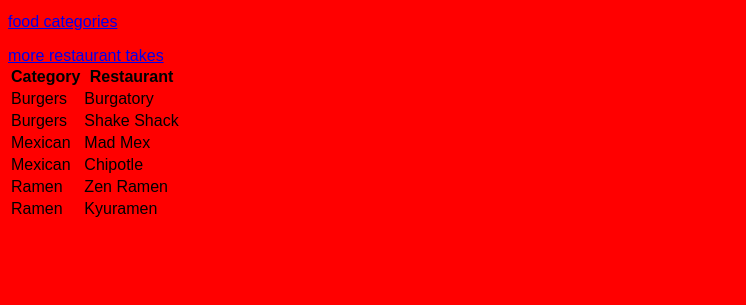
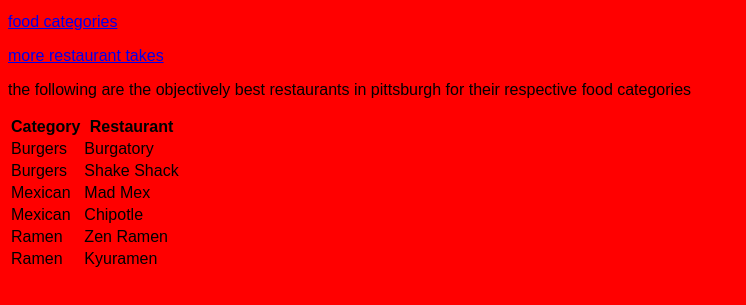
Before and after one commit to Steve8323/Food---HS-CS, a plain HTML site: page restaurant.html in a window 1280 px wide. Shown: the part 27-332 px from the top of the page, without its empty margins (0-746 px from the left). Drawn offline with Linux system fonts and the light colour scheme.

Commit message:
Update restaurant.html

```diff
--- a/restaurant.html
+++ b/restaurant.html
@@ -15,6 +15,8 @@ font-family: "Arial";
 
 <p><a href="index.html">food categories</a></p>
 <a href="https://dc.eater.com/maps/best-pittsburgh-restaurants">more restaurant takes</a>
+
+<p>the following are the objectively best restaurants in pittsburgh for their respective food categories</p>
 
 <table>
 <tr>
```
